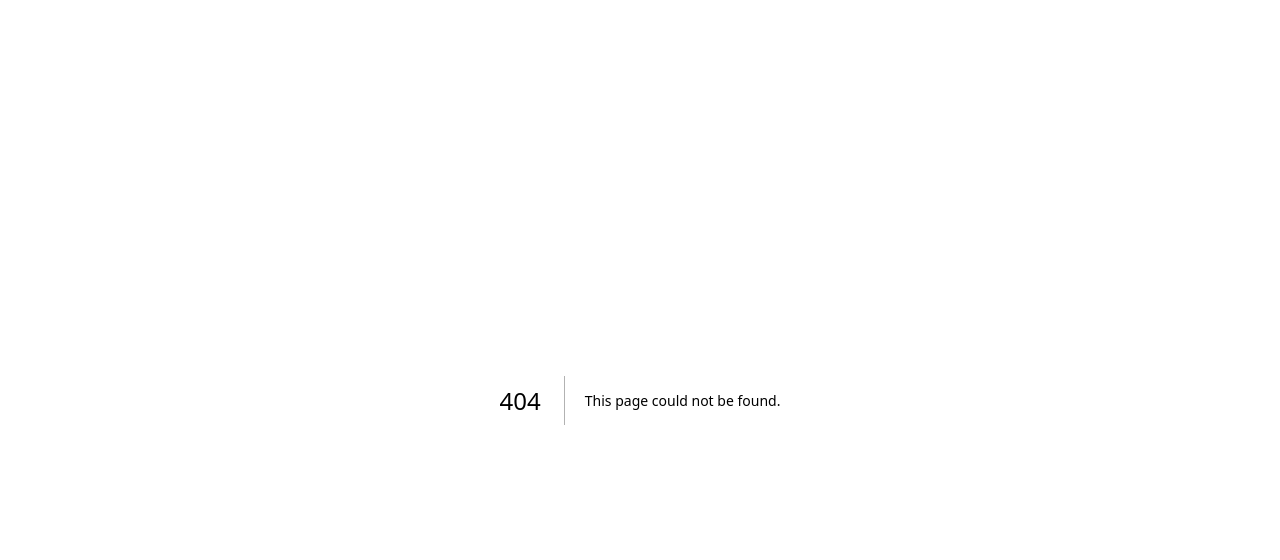
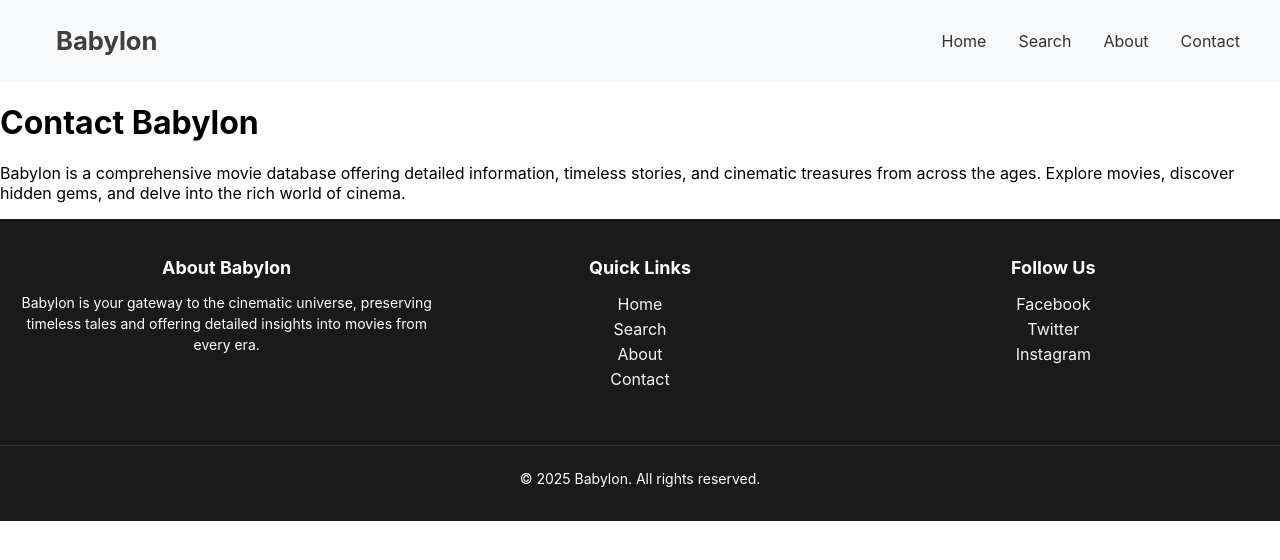
Before and after one commit to RaghuGannaram/babylon, a Next.js app: page /contact in a window 1280 px wide. Before the commit this address had no page. Shown: the top 560 px of the page. Built offline with nearby package versions, Linux system fonts and the light colour scheme.

Commit message:
Created Landing page

```diff
--- /dev/null
+++ b/components/Header.js
@@ -0,0 +1,36 @@
+import React from "react";
+import styles from "../styles/header.module.css";
+
+function header() {
+    return <header>
+        <div className={styles.container}>
+            <h1 className={styles.heading}>Babylon</h1>
+            <nav className={styles.nav}>
+                <ul className={styles.list}>
+                    <li>
+                        <a className={styles.link} href="/">
+                            Home
+                        </a>
+                    </li>
+                    <li>
+                        <a className={styles.link} href="/search">
+                            Search
+                        </a>
+                    </li>
+                    <li>
+                        <a className={styles.link} href="/about">
+                            About
+                        </a>
+                    </li>
+                    <li>
+                        <a className={styles.link} href="/contact">
+                            Contact
+                        </a>
+                    </li>
+                </ul>
+            </nav>
+        </div>
+    </header>;
+}
+
+export default header;
--- a/components/footer.js
+++ b/components/footer.js
@@ -48,17 +48,17 @@ function Footer() {
                     <h3 className={styles.heading}>Follow Us</h3>
                     <ul className={styles.list}>
                         <li>
-                            <a className={styles.link} href="https://facebook.com">
+                            <a className={styles.link} href="https://facebook.com" target="_blank">
                                 Facebook
                             </a>
                         </li>
                         <li>
-                            <a className={styles.link} href="https://twitter.com">
+                            <a className={styles.link} href="https://twitter.com" target="_blank">
                                 Twitter
                             </a>
                         </li>
                         <li>
-                            <a className={styles.link} href="https://instagram.com">
+                            <a className={styles.link} href="https://instagram.com" target="_blank">
                                 Instagram
                             </a>
                         </li>
--- /dev/null
+++ b/constants/index.js
@@ -0,0 +1,5 @@
+export const API_URL_LIST = {
+    topBoxOffice: "https://moviesdatabase.p.rapidapi.com/titles?list=top_boxoffice_200",
+    mostPopularMovies: "https://moviesdatabase.p.rapidapi.com/titles?list=most_pop_movies",
+    mostPopularSeries: "https://moviesdatabase.p.rapidapi.com/titles?list=most_pop_series",
+};
--- a/pages/_app.js
+++ b/pages/_app.js
@@ -1,7 +1,16 @@
+import Header from "../components/Header";
+import Footer from "../components/Footer";
+
 import "../styles/globals.css";
 
 function MyApp({ Component, pageProps }) {
-    return <Component {...pageProps} />;
+    return (
+        <>
+            <Header />
+            <Component {...pageProps} />
+            <Footer />
+        </>
+    );
 }
 
 export default MyApp;
--- /dev/null
+++ b/pages/contact.js
@@ -0,0 +1,16 @@
+import React from "react";
+
+function contact() {
+    return (
+        <main>
+            <h1>Contact Babylon</h1>
+            <p>
+                Babylon is a comprehensive movie database offering detailed information, timeless stories, and cinematic
+                treasures from across the ages. Explore movies, discover hidden gems, and delve into the rich world of
+                cinema.
+            </p>
+        </main>
+    );
+}
+
+export default contact;
--- a/styles/Home.module.css
+++ b/styles/Home.module.css
@@ -1,129 +1,36 @@
-/* .container {
-  padding: 0 2rem;
-}
-
 .main {
     min-height: 100vh;
-  padding: 4rem 0;
-  flex: 1;
     display: flex;
     flex-direction: column;
     justify-content: center;
     align-items: center;
+    /* background: linear-gradient(to bottom, #000000, #1b2735 400px, #141414);
+    background: linear-gradient(to bottom, #000000, #3f0d40 400px, #1c1c1c);
+    background: linear-gradient(to bottom, #000000, #b20710 400px, #000000);
+    background: linear-gradient(to bottom, #141414, #1c1c1c 400px, #000000); */
 }
 
-.footer {
-  display: flex;
-  flex: 1;
-  padding: 2rem 0;
-  border-top: 1px solid #eaeaea;
-  justify-content: center;
-  align-items: center;
+.container {
+    width: 100%;
+    display: grid;
+    grid-template-columns: repeat(auto-fill, minmax(240px, 1fr));
+    justify-items: center;
 }
 
-.footer a {
-  display: flex;
-  justify-content: center;
+.banner {
+    height: 400px;
+    display: grid;
+    grid-template-columns: 5fr 7fr 1fr;
+    justify-items: center;
     align-items: center;
-  flex-grow: 1;
-}
-
-.title a {
-  color: #0070f3;
-  text-decoration: none;
-}
-
-.title a:hover,
-.title a:focus,
-.title a:active {
-  text-decoration: underline;
-}
-
-.title {
-  margin: 0;
-  line-height: 1.15;
-  font-size: 4rem;
-}
-
-.title,
-.description {
     text-align: center;
 }
 
-.description {
-  margin: 4rem 0;
-  line-height: 1.5;
-  font-size: 1.5rem;
+.card {
+    width: 200px;
+    height: 300px;
+    border-radius: 10px;
+    margin: 1rem;
+    text-align: center;
+    box-shadow: 0 0 15px 8px rgba(0, 0, 0, 0.1);
 }
-
-.code {
-  background: #fafafa;
-  border-radius: 5px;
-  padding: 0.75rem;
-  font-size: 1.1rem;
-  font-family: Menlo, Monaco, Lucida Console, Liberation Mono, DejaVu Sans Mono,
-    Bitstream Vera Sans Mono, Courier New, monospace;
-}
-
-.grid {
-  display: flex;
-  align-items: center;
-  justify-content: center;
-  flex-wrap: wrap;
-  max-width: 800px;
-}
-
-.card {
-  margin: 1rem;
-  padding: 1.5rem;
-  text-align: left;
-  color: inherit;
-  text-decoration: none;
-  border: 1px solid #eaeaea;
-  border-radius: 10px;
-  transition: color 0.15s ease, border-color 0.15s ease;
-  max-width: 300px;
-}
-
-.card:hover,
-.card:focus,
-.card:active {
-  color: #0070f3;
-  border-color: #0070f3;
-}
-
-.card h2 {
-  margin: 0 0 1rem 0;
-  font-size: 1.5rem;
-}
-
-.card p {
-  margin: 0;
-  font-size: 1.25rem;
-  line-height: 1.5;
-}
-
-.logo {
-  height: 1em;
-  margin-left: 0.5rem;
-}
-
-@media (max-width: 600px) {
-  .grid {
-    width: 100%;
-    flex-direction: column;
-  }
-}
-
-@media (prefers-color-scheme: dark) {
-  .card,
-  .footer {
-    border-color: #222;
-  }
-  .code {
-    background: #111;
-  }
-  .logo img {
-    filter: invert(1);
-  }
-} */
--- a/styles/globals.css
+++ b/styles/globals.css
@@ -5,22 +5,3 @@ body {
   font-family: -apple-system, BlinkMacSystemFont, Segoe UI, Roboto, Oxygen,
     Ubuntu, Cantarell, Fira Sans, Droid Sans, Helvetica Neue, sans-serif;
 }
-
-a {
-  color: inherit;
-  text-decoration: none;
-}
-
-* {
-  box-sizing: border-box;
-}
-
-/* @media (prefers-color-scheme: dark) {
-  html {
-    color-scheme: dark;
-  }
-  body {
-    color: white;
-    background: black;
-  }
-} */
--- /dev/null
+++ b/styles/header.module.css
@@ -0,0 +1,31 @@
+.container {
+    display: flex;
+    justify-content: space-between;
+    align-items: center;
+    padding: 0.5rem;
+    background-color: #f8f9fa;
+}
+
+.heading {
+    font-size: 1.6rem;
+    font-weight: 700;
+    color: #3f3f3f;
+    padding-left: 3rem;
+}
+
+.nav {
+    display: flex;
+    justify-content: space-between;
+    align-items: center;
+}
+
+.list {
+    display: flex;
+    list-style: none;
+}
+
+.link {
+    margin-right: 2rem;
+    text-decoration: none;
+    color: #333;
+}
```
Also changed, not shown: components/CustomImage.js (added, +23 -0 lines), pages/about.js (added, +16 -0 lines), pages/index.js (+59 -23 lines), public/images/hanging-plant.png (renamed from public/hanging-plant.png). Lines whose indentation alone changed are shown as unchanged.
